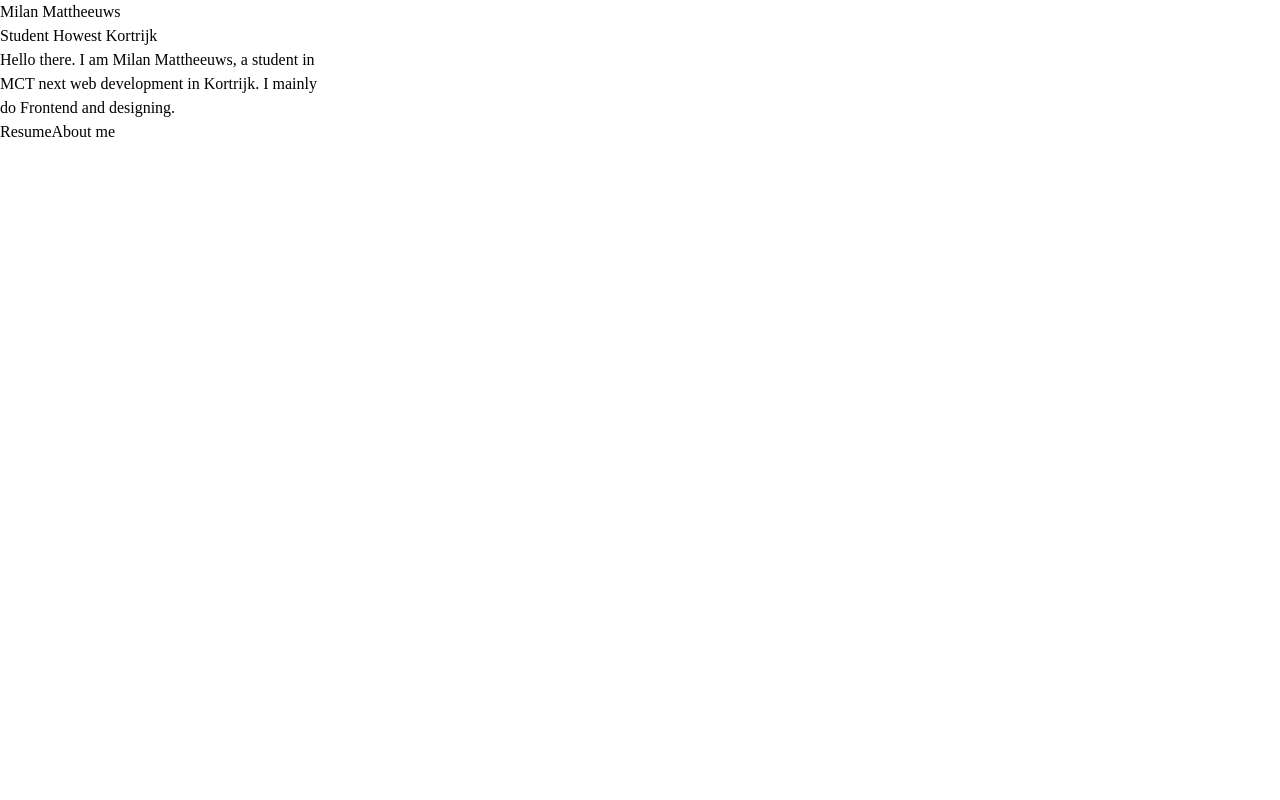
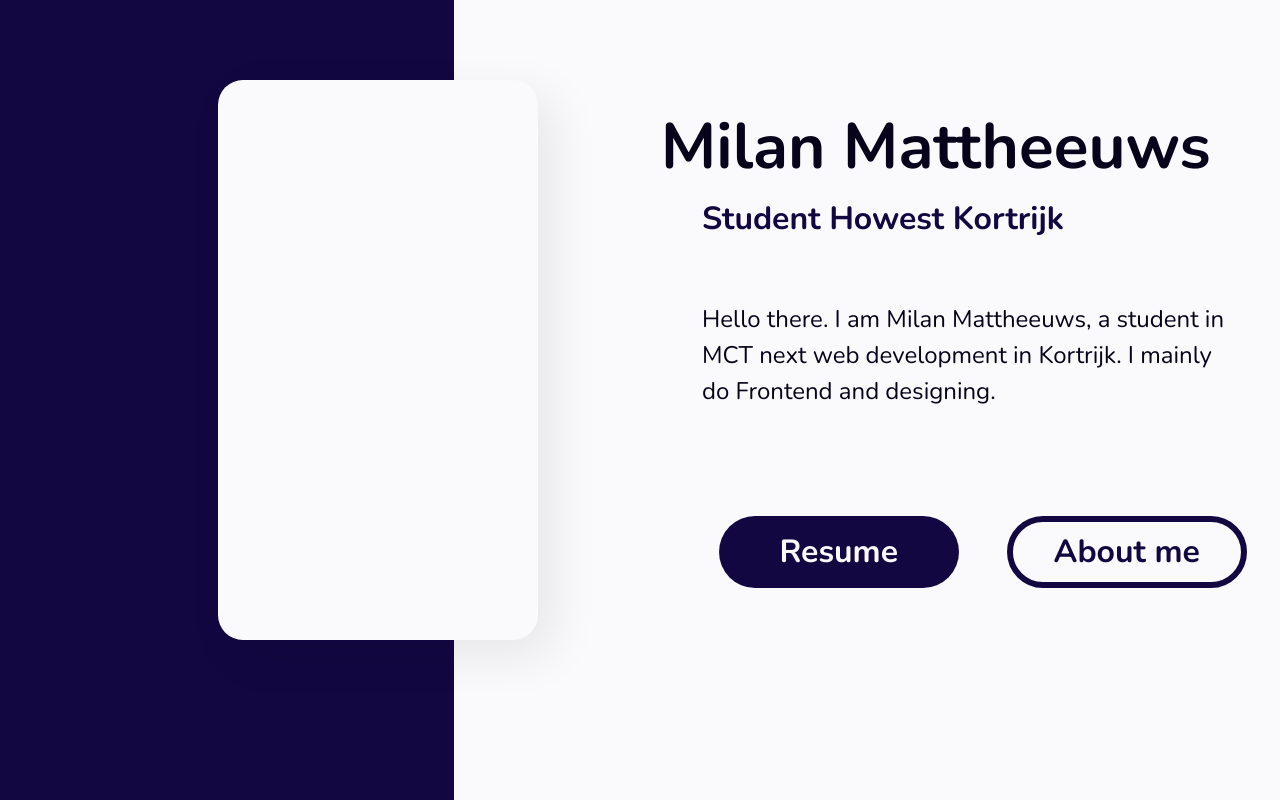
Before and after one commit to MilanMattheeuws/Portfolio, a React (Vite) app in the folder Portfolio/: page / in a window 1280 px wide. Built offline with nearby package versions, Linux system fonts and the light colour scheme.

Commit message:
💄Made basic styling of the home page

```diff
--- a/Portfolio/src/style/elements/root.scss
+++ b/Portfolio/src/style/elements/root.scss
@@ -2,6 +2,11 @@
 	--global-border-size: 0.125rem;
 	--global-border-radius: 0;
 	--app-height: 100%;
+
+	--global-color-background: #fafafc;
+	--global-color-text: #07031a;
+	--global-color-alpha: #130742;
+	--global-color-shadow: #07031a14;
 
 	.dark {
 		--global-color-background: #121212;
--- /dev/null
+++ b/Portfolio/src/style/pages/home.scss
@@ -0,0 +1,102 @@
+.p-home {
+	width: 100vw;
+	height: 100vh;
+	position: absolute;
+	overflow: hidden;
+
+	display: flex;
+	justify-content: baseline;
+	gap: 0;
+
+	.left-side {
+		background-color: var(--global-color-alpha);
+		height: 100%;
+		width: 35.5%;
+		z-index: 1;
+	}
+
+	.right-side {
+		background-color: var(--global-color-background);
+		height: 100%;
+		width: 64.5%;
+		z-index: 1;
+
+		.title {
+			font-family: Nunito;
+			font-weight: bold;
+			font-size: 4rem;
+			color: var(--global-color-text);
+			padding-left: 25%;
+			padding-top: 12%;
+			padding-bottom: 0;
+		}
+
+		.subtitle {
+			font-family: Nunito;
+			font-weight: bold;
+			font-size: 2rem;
+			color: var(--global-color-alpha);
+			padding-left: 30%;
+		}
+
+		.text {
+			font-family: Nunito;
+			font-size: 1.5rem;
+			color: var(--global-color-text);
+			padding-top: 7%;
+			padding-left: 30%;
+		}
+
+		.buttons {
+			padding-top: 13%;
+			display: flex;
+			justify-content: baseline;
+			justify-self: center;
+			padding-left: 28%;
+
+			gap: 3rem;
+
+			.resume {
+				background-color: var(--global-color-alpha);
+				color: var(--global-color-background);
+				border-radius: 8rem;
+				width: 15rem;
+				height: 4.5rem;
+				text-align: center;
+				font-size: 2rem;
+				font-family: Nunito;
+				font-weight: bold;
+
+				:hover {
+					background-color: var(--global-color-hoover);
+				}
+			}
+
+			.about {
+				background-color: var(--global-color-background);
+				border: solid 0.4rem var(--global-color-alpha);
+				color: var(--global-color-alpha);
+				border-radius: 8rem;
+				width: 15rem;
+				height: 4.5rem;
+				text-align: center;
+				font-size: 2rem;
+				font-family: Nunito;
+				font-weight: bold;
+			}
+		}
+	}
+
+	.picture {
+		position: absolute;
+		background-color: var(--global-color-background);
+		z-index: 10;
+		width: 25%;
+		height: 70%;
+		top: 10%;
+		left: 17%;
+		border-radius: 25px;
+		box-shadow: 1rem 1rem 3rem var(--global-color-shadow);
+		border: none;
+	}
+}
--- a/Portfolio/src/style/screen.scss
+++ b/Portfolio/src/style/screen.scss
@@ -6,3 +6,6 @@
 @import "./elements/root.scss";
 @import "./elements/page.scss";
 @import "./elements/elements.scss";
+
+//PAGES
+@import "./pages/home.scss";
```
